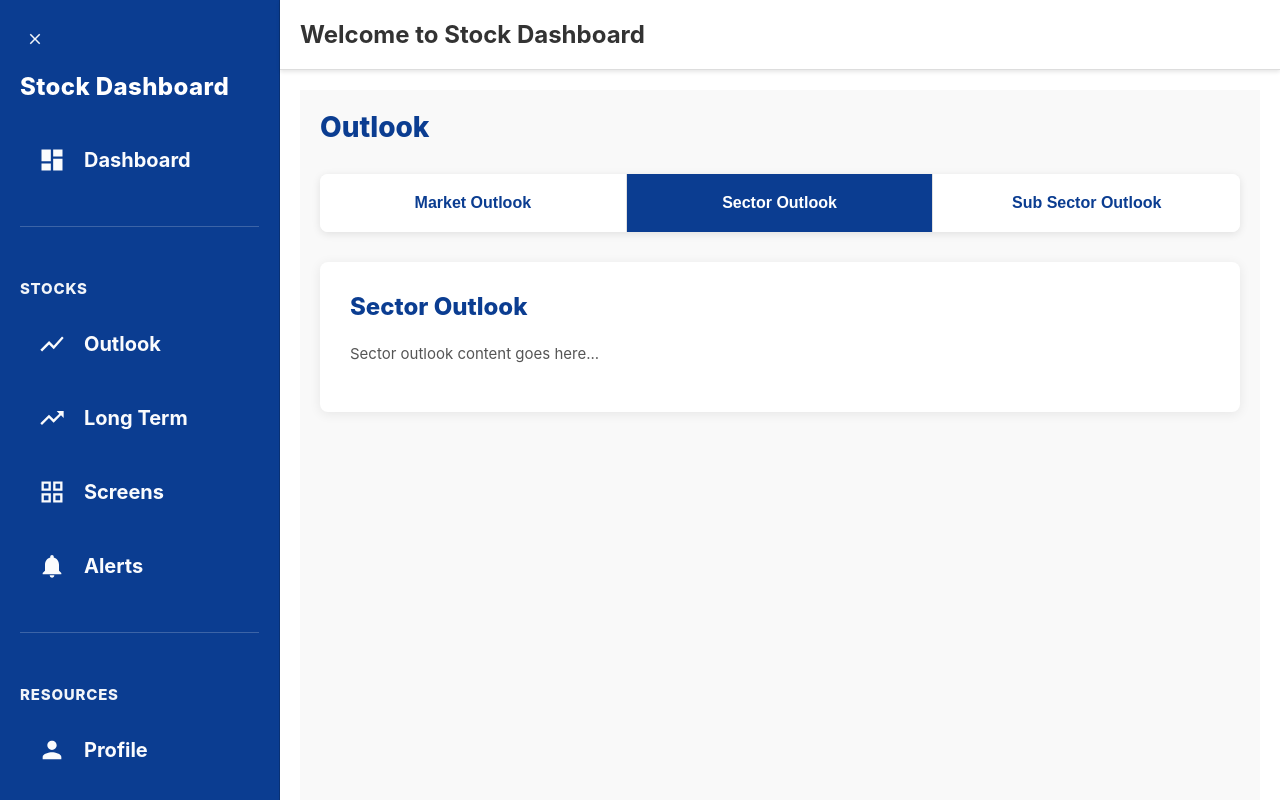
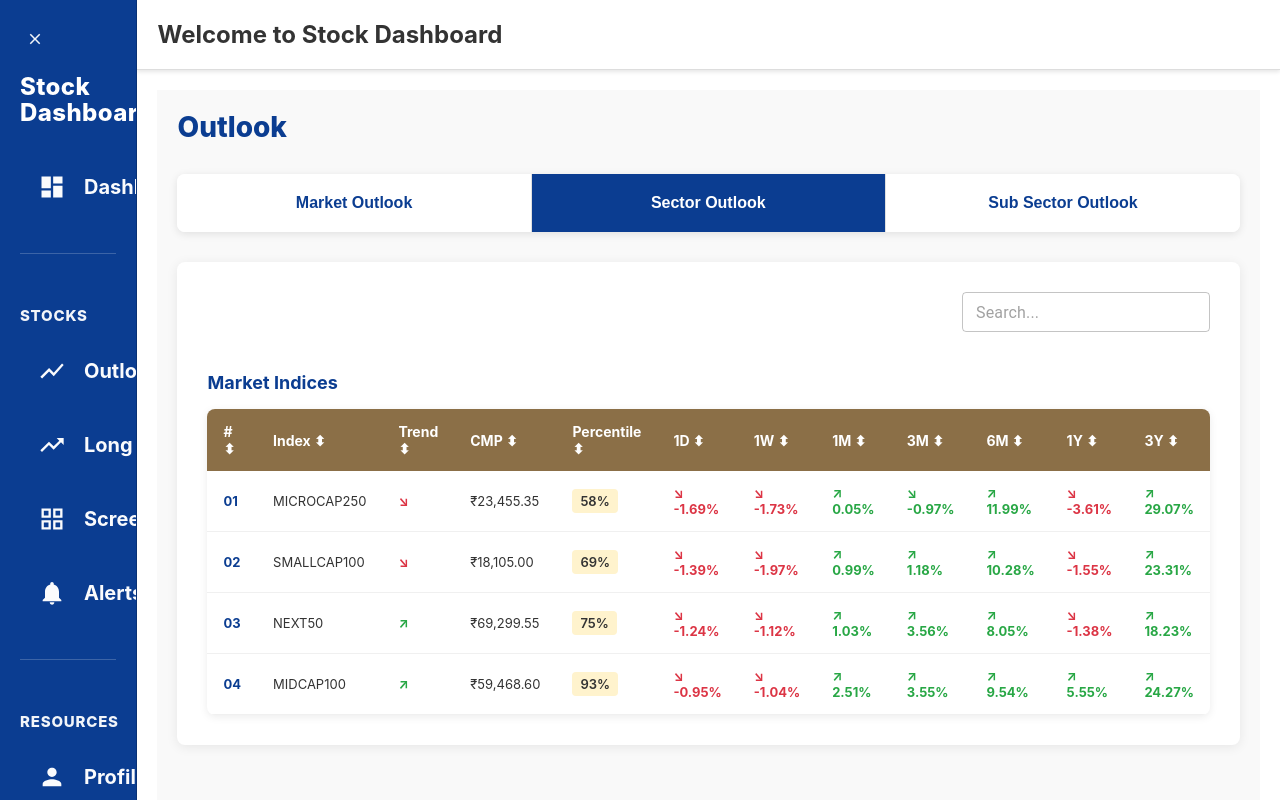
Before and after one commit to Ayc120714/ANIStockDashboard, a React (Create React App) app: page /outlook in a window 1280 px wide. Both pictures are taken after a click on the button "Sector Outlook". Built offline with nearby package versions, Linux system fonts and the light colour scheme.

Commit message:
Sector Outlook development -Week2

```diff
--- a/src/components/Sidebar/Sidebar.js
+++ b/src/components/Sidebar/Sidebar.js
@@ -16,7 +16,7 @@ function Sidebar() {
       <h2>Stock Dashboard</h2>
 
       <nav>
-        <NavLink to="/" collapsed={collapsed} title="Dashboard">
+        <NavLink to="/" collapsed={collapsed} title={collapsed ? 'Dashboard' : undefined}>
           <MdDashboard />
           <span className="label">Dashboard</span>
         </NavLink>
@@ -24,22 +24,22 @@ function Sidebar() {
         <Section collapsed={collapsed}>
           <SectionTitle collapsed={collapsed}>Stocks</SectionTitle>
 
-          <NavLink to="/outlook" collapsed={collapsed} title="Outlook">
+          <NavLink to="/outlook" collapsed={collapsed} title={collapsed ? 'Outlook' : undefined}>
             <MdOutlineShowChart />
             <span className="label">Outlook</span>
           </NavLink>
 
-          <NavLink to="/long-term" collapsed={collapsed} title="Long Term">
+          <NavLink to="/long-term" collapsed={collapsed} title={collapsed ? 'Long Term' : undefined}>
             <MdTrendingUp />
             <span className="label">Long Term</span>
           </NavLink>
 
-          <NavLink to="/screens" collapsed={collapsed} title="Screens">
+          <NavLink to="/screens" collapsed={collapsed} title={collapsed ? 'Screens' : undefined}>
             <MdGridView />
             <span className="label">Screens</span>
           </NavLink>
 
-          <NavLink to="/alerts" collapsed={collapsed} title="Alerts">
+          <NavLink to="/alerts" collapsed={collapsed} title={collapsed ? 'Alerts' : undefined}>
             <MdNotifications />
             <span className="label">Alerts</span>
           </NavLink>
@@ -48,12 +48,12 @@ function Sidebar() {
         <Section collapsed={collapsed}>
           <SectionTitle collapsed={collapsed}>Resources</SectionTitle>
 
-          <NavLink to="/profile" collapsed={collapsed} title="Profile">
+          <NavLink to="/profile" collapsed={collapsed} title={collapsed ? 'Profile' : undefined}>
             <MdPerson />
             <span className="label">Profile</span>
           </NavLink>
 
-          <NavLink to="/events" collapsed={collapsed} title="Events">
+          <NavLink to="/events" collapsed={collapsed} title={collapsed ? 'Events' : undefined}>
             <MdEventNote />
             <span className="label">Events</span>
           </NavLink>
--- a/src/components/Sidebar/Sidebar.styles.js
+++ b/src/components/Sidebar/Sidebar.styles.js
@@ -1,6 +1,8 @@
 // ...existing code...
 import styled from 'styled-components';
 import { Link } from 'react-router-dom';
+
+const mobileBreakpoint = '768px';
 
 export const SidebarContainer = styled.div`
   width: ${(p) => (p.collapsed ? '72px' : '280px')};
@@ -11,6 +13,14 @@ export const SidebarContainer = styled.div`
   overflow-y: auto;
   box-sizing: border-box;
   transition: width 200ms ease, padding 200ms ease;
+  position: sticky;
+  top: 0;
+
+  /* Mobile: always collapsed */
+  @media (max-width: ${mobileBreakpoint}) {
+    width: 72px;
+    padding: 16px 8px;
+  }
 
   h2 {
     margin: 0 0 28px 0;
@@ -20,6 +30,10 @@ export const SidebarContainer = styled.div`
     letter-spacing: 0.4px;
     line-height: 1.1;
     display: ${(p) => (p.collapsed ? 'none' : 'block')};
+
+    @media (max-width: ${mobileBreakpoint}) {
+      display: none;
+    }
   }
 `;
 
@@ -34,12 +48,20 @@ export const ToggleButton = styled.button`
   align-items: center;
   gap: 8px;
   font-size: 18px;
+  @media (max-width: ${mobileBreakpoint}) {
+    justify-content: center;
+    width: 100%;
+  }
 `;
 
 export const Section = styled.div`
   margin-top: ${(p) => (p.collapsed ? '18px' : '34px')};
   padding-top: ${(p) => (p.collapsed ? '18px' : '34px')};
   border-top: 1px solid rgba(255, 255, 255, 0.2);
+   @media (max-width: ${mobileBreakpoint}) {
+    margin-top: 18px;
+    padding-top: 18px;
+  }
 `;
 
 export const SectionTitle = styled.h3`
@@ -50,6 +72,9 @@ export const SectionTitle = styled.h3`
   color: rgba(255,255,255,0.95);
   letter-spacing: 0.8px;
   display: ${(p) => (p.collapsed ? 'none' : 'block')};
+  @media (max-width: ${mobileBreakpoint}) {
+    display: none;
+  }
 `;
 
 export const NavLink = styled(Link)`
@@ -68,16 +93,27 @@ export const NavLink = styled(Link)`
   width: 100%;
   box-sizing: border-box;
   line-height: 1.2;
+  @media (max-width: ${mobileBreakpoint}) {
+    justify-content: center;
+    padding: 12px;
+    font-size: 0; /* hide label */
+  }
 
   svg {
     font-size: ${(p) => (p.collapsed ? '24px' : '28px')};
     color: inherit;
     flex-shrink: 0;
+    @media (max-width: ${mobileBreakpoint}) {
+      font-size: 24px;
+    }
   }
 
   .label {
     display: ${(p) => (p.collapsed ? 'none' : 'inline')};
     white-space: nowrap;
+    @media (max-width: ${mobileBreakpoint}) {
+      display: none;
+    }
   }
 
   &:hover {
--- a/src/pages/OutlookPage.js
+++ b/src/pages/OutlookPage.js
@@ -1,6 +1,7 @@
 import React, { useState } from 'react';
 import { PageContainer, PageTitle, Tab, TabContainer, TabContent } from './OutlookPage.style';
 import MarketOutlookPage from './MarketOutlookPage';
+import SectorOutlookPage from './SectorOutlookPage';
 
 function OutlookPage() {
    const [activeTab, setActiveTab] = useState('market');
@@ -22,8 +23,7 @@ function OutlookPage() {
       </TabContent>
 
       <TabContent active={activeTab === 'sector'}>
-        <h2>Sector Outlook</h2>
-        <p>Sector outlook content goes here...</p>
+        <SectorOutlookPage />
       </TabContent>
 
       <TabContent active={activeTab === 'subsector'}>
--- /dev/null
+++ b/src/pages/SectorOutlook.styles.js
@@ -0,0 +1,76 @@
+import styled from 'styled-components';
+
+export const TableSection = styled.div`
+  margin-top: 40px;
+`;
+
+export const TableTitle = styled.h3`
+  font-size: 18px;
+  font-weight: 700;
+  color: #0b3d91;
+  margin: 0 0 16px 0;
+`;
+
+export const TableWrapper = styled.div`
+  overflow-x: auto;
+  background: white;
+  border-radius: 8px;
+  box-shadow: 0 2px 8px rgba(0, 0, 0, 0.08);
+`;
+
+export const Table = styled.table`
+  width: 100%;
+  border-collapse: collapse;
+
+  thead {
+    background-color: #8b6f47;
+    color: white;
+
+    th {
+      padding: 14px 16px;
+      text-align: left;
+      font-size: 14px;
+      font-weight: 700;
+      border: none;
+    }
+  }
+
+  tbody {
+    tr {
+      border-bottom: 1px solid #f0f0f0;
+      transition: background-color 0.2s;
+
+      &:hover {
+        background-color: #f9f9f9;
+      }
+
+      td {
+        padding: 14px 16px;
+        font-size: 13px;
+        color: #333;
+      }
+
+      .index {
+        font-weight: 700;
+        color: #0b3d91;
+      }
+
+      .trend-up {
+        color: #28a745;
+        font-weight: 700;
+      }
+
+      .trend-down {
+        color: #dc3545;
+        font-weight: 700;
+      }
+
+      .percentage {
+        background-color: #fff3cd;
+        padding: 4px 8px;
+        border-radius: 4px;
+        font-weight: 600;
+      }
+    }
+  }
+`;
--- /dev/null
+++ b/src/pages/SectorOutlookPage.js
@@ -0,0 +1,126 @@
+import React, { useMemo, useState } from 'react';
+import {
+  TableSection,
+  TableTitle,
+  TableWrapper,
+  Table
+} from './SectorOutlook.styles';
+import { Box, TextField } from '@mui/material';
+
+
+
+function SectorOutlookPage() {
+     const [searchTerm, setSearchTerm] = useState('');
+     const [sortConfig, setSortConfig] = useState({ key: null, ascending: true });
+
+
+  const tableData = [
+    { id: '01', name: 'MICROCAP250', trend: '↘', value: '₹23,455.35', percentile: '58%', day1d: '↘ -1.69%', week1w: '↘ -1.73%', month1m: '↗ 0.05%', month3m: '↘ -0.97%', month6m: '↗ 11.99%', year1y: '↘ -3.61%', year3y: '↗ 29.07%' },
+    { id: '02', name: 'SMALLCAP100', trend: '↘', value: '₹18,105.00', percentile: '69%', day1d: '↘ -1.39%', week1w: '↘ -1.97%', month1m: '↗ 0.99%', month3m: '↗ 1.18%', month6m: '↗ 10.28%', year1y: '↘ -1.55%', year3y: '↗ 23.31%' },
+    { id: '03', name: 'NEXT50', trend: '↗', value: '₹69,299.55', percentile: '75%', day1d: '↘ -1.24%', week1w: '↘ -1.12%', month1m: '↗ 1.03%', month3m: '↗ 3.56%', month6m: '↗ 8.05%', year1y: '↘ -1.38%', year3y: '↗ 18.23%' },
+    { id: '04', name: 'MIDCAP100', trend: '↗', value: '₹59,468.60', percentile: '93%', day1d: '↘ -0.95%', week1w: '↘ -1.04%', month1m: '↗ 2.51%', month3m: '↗ 3.55%', month6m: '↗ 9.54%', year1y: '↗ 5.55%', year3y: '↗ 24.27%' }
+  ];
+
+  // Filter data based on search term
+  const filteredData = tableData.filter((row) =>
+  row.name.toLowerCase().includes(searchTerm.toLowerCase())
+);
+
+const extractNumeric = (value) => {
+    if (typeof value === 'number') return value;
+    const match = value.toString().match(/-?[\d.]+/);
+    return match ? parseFloat(match[0]) : 0;
+  };
+
+  // sort after filtering
+  const sortedData = useMemo(() => {
+    if (!sortConfig.key) return filteredData;
+
+    const sorted = [...filteredData].sort((a, b) => {
+      let aValue = a[sortConfig.key];
+      let bValue = b[sortConfig.key];
+
+      // numeric sort for numbers / currency / percentages
+      aValue = extractNumeric(aValue);
+      bValue = extractNumeric(bValue);
+
+      if (aValue < bValue) return sortConfig.ascending ? -1 : 1;
+      if (aValue > bValue) return sortConfig.ascending ? 1 : -1;
+      return 0;
+    });
+
+    return sorted;
+  }, [filteredData, sortConfig]);
+
+  const handleSort = (key) => {
+    setSortConfig((prev) => ({
+      key,
+      ascending: prev.key === key ? !prev.ascending : true
+    }));
+  };
+
+  const getSortArrow = (columnKey) => {
+    if (sortConfig.key !== columnKey) return ' ⬍';
+    return sortConfig.ascending ? ' ↑' : ' ↓';
+  };
+
+  const columnConfig = [
+  { key: 'id', label: '#' },
+  { key: 'name', label: 'Index' },
+  { key: 'trend', label: 'Trend' },
+  { key: 'value', label: 'CMP' },
+  { key: 'percentile', label: 'Percentile' },
+  { key: 'day1d', label: '1D' },
+  { key: 'week1w', label: '1W' },
+  { key: 'month1m', label: '1M' },
+  { key: 'month3m', label: '3M' },
+  { key: 'month6m', label: '6M' },
+  { key: 'year1y', label: '1Y' },
+  { key: 'year3y', label: '3Y' },
+];
+
+
+  return (
+    <>
+    <Box display="flex" justifyContent="flex-end" mb={2}> <TextField size="small" variant="outlined" placeholder="Search..." value={searchTerm} onChange={(e) => setSearchTerm(e.target.value)} /> </Box>
+    {/* Table Section */}
+      <TableSection>
+        <TableTitle>Market Indices</TableTitle>
+        <TableWrapper>
+          <Table>
+            <thead>
+              <tr>
+    {columnConfig.map((col) => (
+      <th key={col.key} onClick={() => handleSort(col.key)}>
+        {col.label}
+        {getSortArrow(col.key)}
+      </th>
+    ))}
+  </tr>
+            </thead>
+            <tbody>
+              {sortedData.map((row) => (
+                <tr key={row.id}>
+                  <td className="index">{row.id}</td>
+                  <td>{row.name}</td>
+                  <td className={row.trend === '↗' ? 'trend-up' : 'trend-down'}>{row.trend}</td>
+                  <td>{row.value}</td>
+                  <td><span className="percentage">{row.percentile}</span></td>
+                  <td className="trend-down">{row.day1d}</td>
+                  <td className="trend-down">{row.week1w}</td>
+                  <td className="trend-up">{row.month1m}</td>
+                  <td className="trend-up">{row.month3m}</td>
+                  <td className="trend-up">{row.month6m}</td>
+                  <td className={row.year1y.includes('↗') ? 'trend-up' : 'trend-down'}>{row.year1y}</td>
+                  <td className="trend-up">{row.year3y}</td>
+                </tr>
+              ))}
+            </tbody>
+          </Table>
+        </TableWrapper>
+      </TableSection>
+    </>
+  );
+}
+
+export default SectorOutlookPage;
```
Also changed, not shown: package.json (+7 -0 lines).
